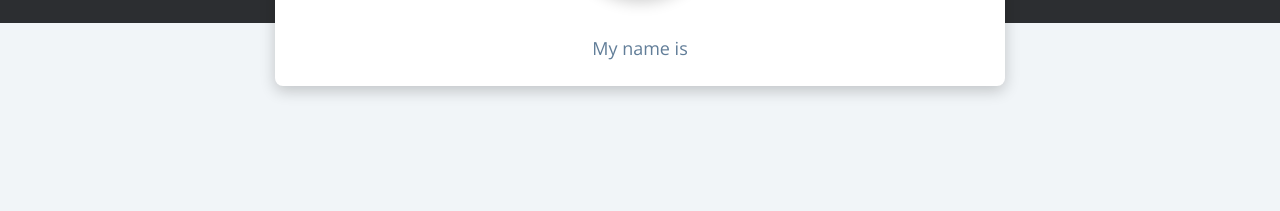
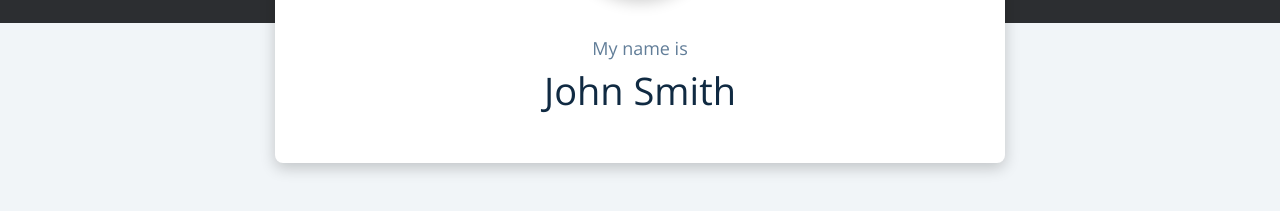
Before and after one commit to stormymayday/Random-User, a plain HTML site: page index.html in a window 1280 px wide. Shown: the part 377-588 px from the top of the page. Drawn offline with nearby package versions, Linux system fonts and the light colour scheme.

Commit message:
Hardcoded '.user-value' paragraph

```diff
--- a/index.html
+++ b/index.html
@@ -28,6 +28,7 @@
             <img class="user-img" src="https://randomuser.me/api/portraits/men/75.jpg" alt="random user">
 
             <p class="user-title">My name is</p>
+            <p class="user-value">John Smith</p>
 
         </div>
         <!-- '.container' - end -->
```
